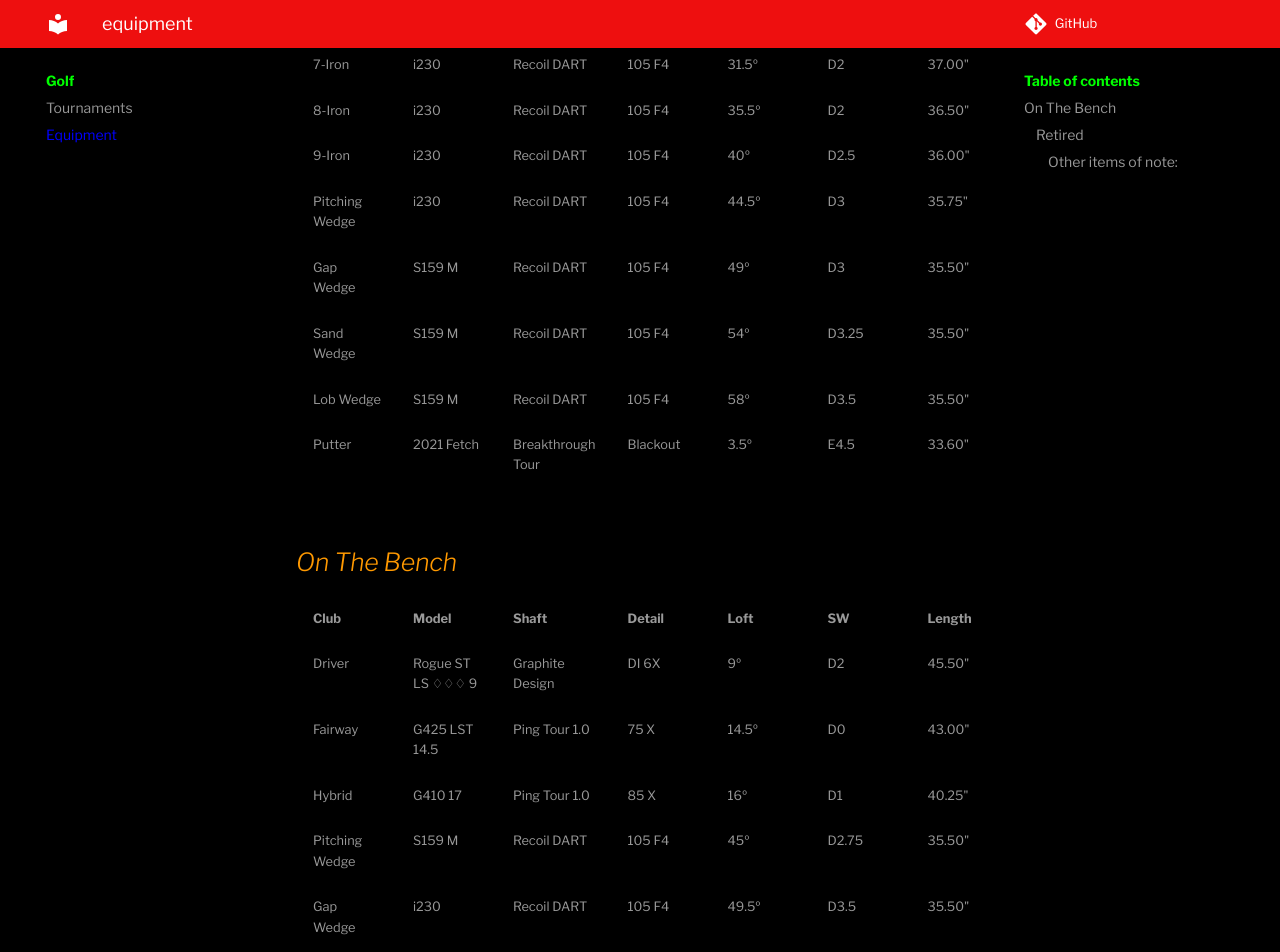
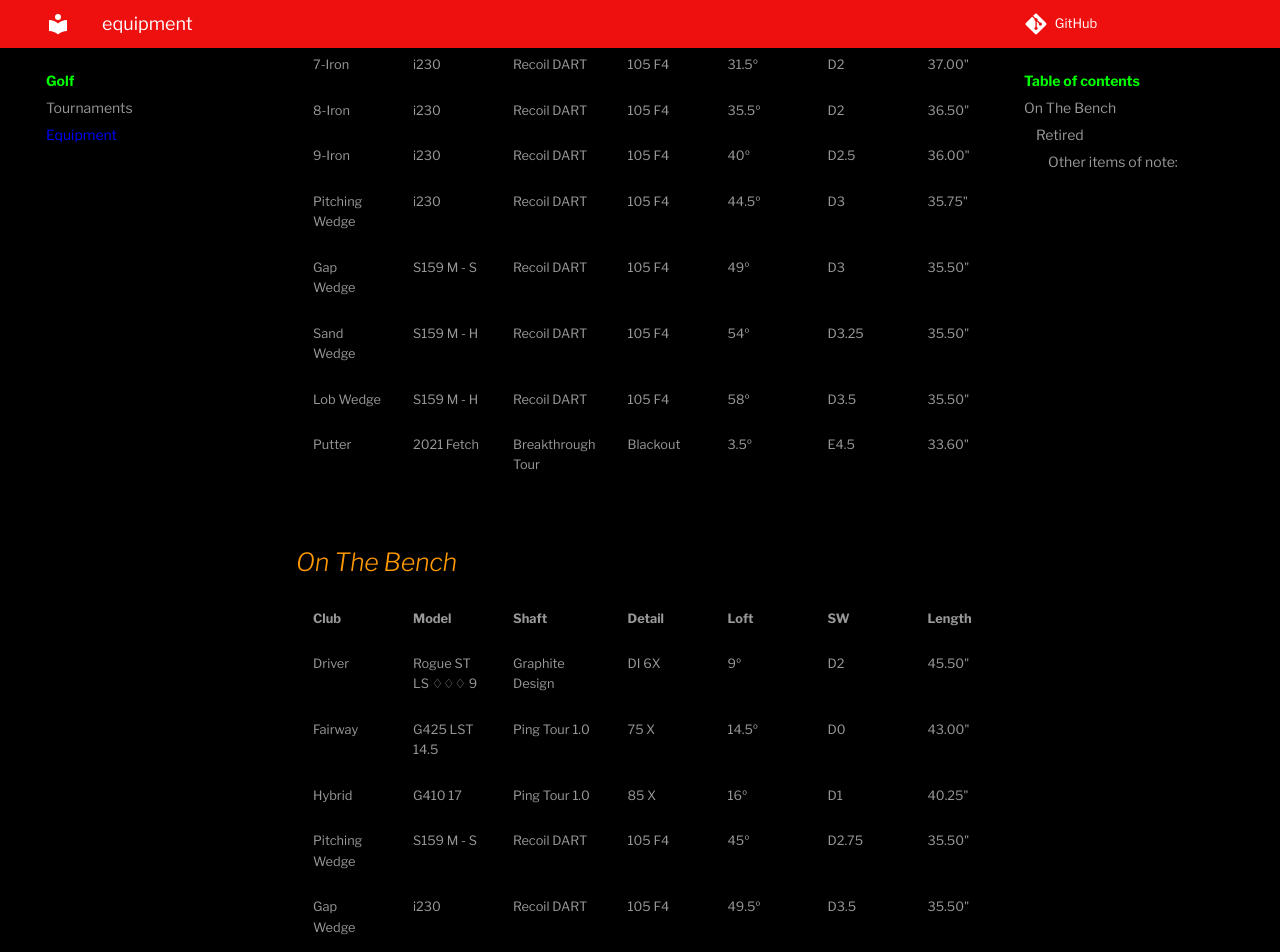
Before and after one commit to matchavez/matchavez.github.io, an MkDocs documentation site: the page built from docs/golf/equipment.md, in a window 1280 px wide and 1400 px high, scrolled down 565 px. Shown: the top 952 px of the window. Built offline with MkDocs 1.6.1 and Material for MkDocs 9.7.7, drawn with Linux system fonts in a browser that asks for light colours; comment, search, counter and statistics services are not loaded.

Commit message:
[PUBLISHER] Merge #75

```diff
--- a/docs/golf/equipment.md
+++ b/docs/golf/equipment.md
@@ -16,9 +16,9 @@
 | 8-Iron         | i230              | Recoil DART       | 105 F4   | 35.5º | D2    | 36.50" |
 | 9-Iron         | i230              | Recoil DART       | 105 F4   | 40º   | D2.5  | 36.00" |
 | Pitching Wedge | i230              | Recoil DART       | 105 F4   | 44.5º | D3    | 35.75" |
-| Gap Wedge      | S159 M            | Recoil DART       | 105 F4   | 49º   | D3    | 35.50" |
-| Sand Wedge     | S159 M            | Recoil DART       | 105 F4   | 54º   | D3.25 | 35.50" |
-| Lob Wedge      | S159 M            | Recoil DART       | 105 F4   | 58º   | D3.5  | 35.50" |
+| Gap Wedge      | S159 M - S        | Recoil DART       | 105 F4   | 49º   | D3    | 35.50" |
+| Sand Wedge     | S159 M - H        | Recoil DART       | 105 F4   | 54º   | D3.25 | 35.50" |
+| Lob Wedge      | S159 M - H        | Recoil DART       | 105 F4   | 58º   | D3.5  | 35.50" |
 | Putter         | 2021 Fetch        | Breakthrough Tour | Blackout | 3.5º  | E4.5  | 33.60" |
 
 ## _On The Bench_
@@ -27,7 +27,7 @@
 | Driver         | Rogue ST LS ♢♢♢ 9 | Graphite Design   | DI 6X     | 9º    | D2    | 45.50" |
 | Fairway        | G425 LST 14.5     | Ping Tour 1.0     | 75 X      | 14.5º | D0    | 43.00" |
 | Hybrid         | G410 17           | Ping Tour 1.0     | 85 X      | 16º   | D1    | 40.25" |
-| Pitching Wedge | S159 M            | Recoil DART       | 105 F4    | 45º   | D2.75 | 35.50" |
+| Pitching Wedge | S159 M - S        | Recoil DART       | 105 F4    | 45º   | D2.75 | 35.50" |
 | Gap Wedge      | i230              | Recoil DART       | 105 F4    | 49.5º | D3.5  | 35.50" |
 | Sand Wedge     | Glide 4.0         | Recoil DART       | 105 F4    | 54º   | D4    | 35.50" |
 | Lob Wedge      | Glide Forged Pro  | Recoil DART       | 105 F4    | 59º   | D4.5  | 35.50" |
```
